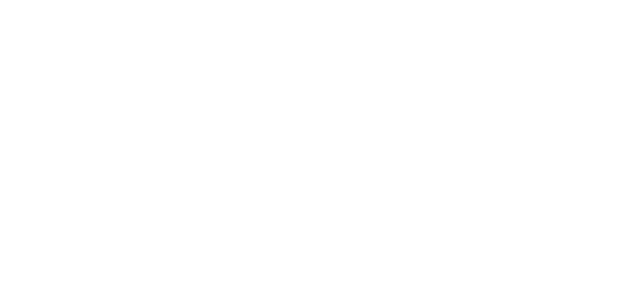
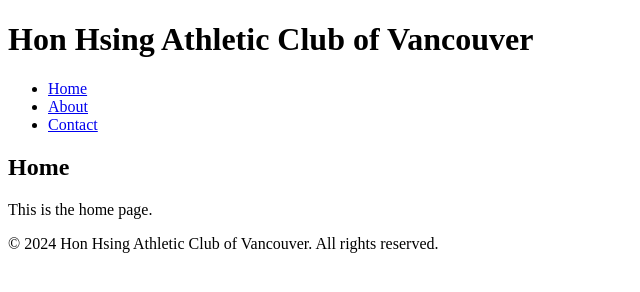
Before and after one commit to JackyWuCoder/HonHsing, a plain HTML site: page index.html in a window 1280 px wide. Shown: the whole page, without its empty margins (0-640 px from the left). Drawn offline with Linux system fonts and the light colour scheme.

Commit message:
Created Home Page Basic Template

```diff
--- a/index.html
+++ b/index.html
@@ -12,5 +12,25 @@
     <meta name="author" content="Jacky Wu" />
     <link rel="stylesheet" href="style.css" />
   </head>
-  <body></body>
+  <body>
+    <header>
+      <h1>Hon Hsing Athletic Club of Vancouver</h1>
+      <nav>
+        <ul>
+          <li><a href="#">Home</a></li>
+          <li><a href="about.html">About</a></li>
+          <li><a href="contact.html">Contact</a></li>
+        </ul>
+      </nav>
+    </header>
+    <main>
+      <h2>Home</h2>
+      <p>This is the home page.</p>
+    </main>
+    <footer>
+      <p>
+        &copy; 2024 Hon Hsing Athletic Club of Vancouver. All rights reserved.
+      </p>
+    </footer>
+  </body>
 </html>
```
Also changed, not shown: about.html (added), contact.html (added).
